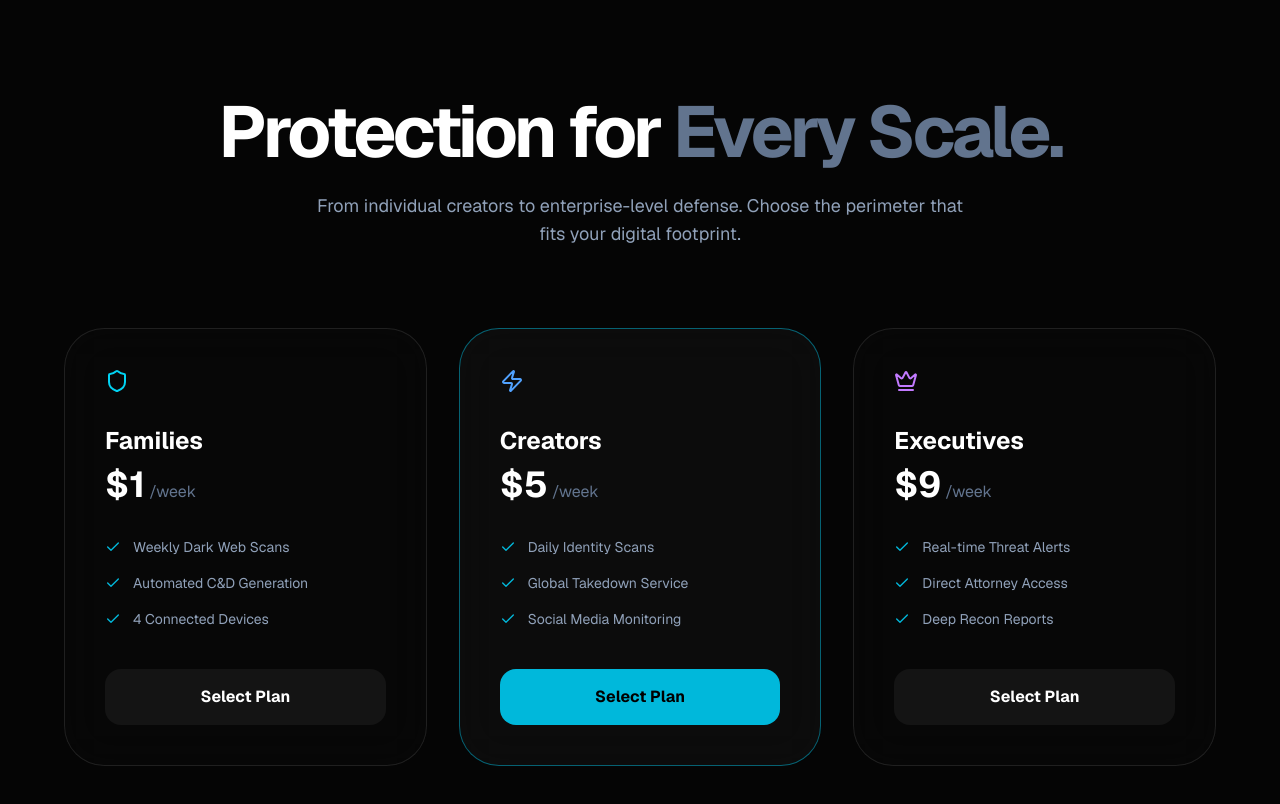
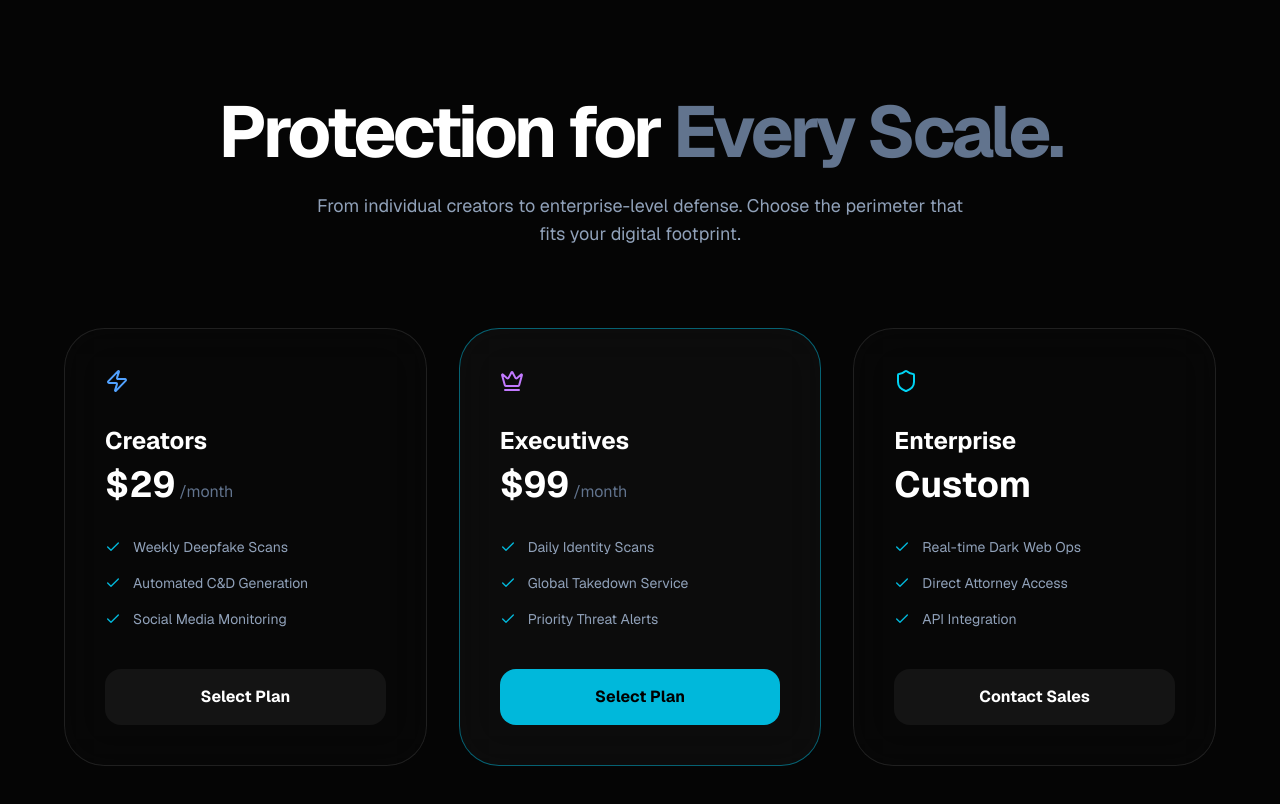
Before and after one commit to sahilsukhija/wardenre, a Next.js app: page /pricing in a window 1280 px wide. Shown: the top 804 px of the page. Built offline with nearby package versions, Linux system fonts and the light colour scheme.

Commit message:
Update page.tsx

```diff
--- a/app/pricing/page.tsx
+++ b/app/pricing/page.tsx
@@ -21,9 +21,9 @@ export default function ProfessionalPricing() {
 
       <div className="grid md:grid-cols-3 gap-8 max-w-6xl mx-auto">
         {[
-          { name: "Families", price: "1", icon: <Shield className="text-cyan-400" />, features: ["Weekly Dark Web Scans", "Automated C&D Generation", "4 Connected Devices"] },
-          { name: "Creators", price: "5", icon: <Zap className="text-blue-400" />, features: ["Daily Identity Scans", "Global Takedown Service", "Social Media Monitoring"], highlight: true },
-          { name: "Executives", price: "9", icon: <Crown className="text-purple-400" />, features: ["Real-time Threat Alerts", "Direct Attorney Access", "Deep Recon Reports"] }
+          { name: "Creators", price: "29", icon: <Zap className="text-blue-400" />, features: ["Weekly Deepfake Scans", "Automated C&D Generation", "Social Media Monitoring"] },
+          { name: "Executives", price: "99", icon: <Crown className="text-purple-400" />, features: ["Daily Identity Scans", "Global Takedown Service", "Priority Threat Alerts"], highlight: true },
+          { name: "Enterprise", price: "Custom", icon: <Shield className="text-cyan-400" />, features: ["Real-time Dark Web Ops", "Direct Attorney Access", "API Integration"] }
         ].map((plan, i) => (
           <motion.div
             key={i}
@@ -35,8 +35,14 @@ export default function ProfessionalPricing() {
             <div className="mb-8">{plan.icon}</div>
             <h3 className="text-2xl font-bold mb-2">{plan.name}</h3>
             <div className="flex items-baseline gap-1 mb-8">
-              <span className="text-4xl font-bold">${plan.price}</span>
-              <span className="text-slate-500">/week</span>
+              {plan.price === "Custom" ? (
+                <span className="text-4xl font-bold">Custom</span>
+              ) : (
+                <>
+                  <span className="text-4xl font-bold">${plan.price}</span>
+                  <span className="text-slate-500">/month</span>
+                </>
+              )}
             </div>
             <ul className="space-y-4 mb-10 flex-grow">
               {plan.features.map((f, j) => (
@@ -45,8 +51,8 @@ export default function ProfessionalPricing() {
                 </li>
               ))}
             </ul>
-            <button className={`w-full py-4 rounded-2xl font-bold transition-all ${plan.highlight ? 'bg-cyan-500 text-black hover:shadow-glow' : 'bg-white/5 hover:bg-white/10'}`}>
-              Select Plan
+            <button className={`w-full py-4 rounded-2xl font-bold transition-all ${plan.highlight ? 'bg-cyan-500 text-black hover:shadow-[0_0_15px_rgba(6,182,212,0.4)]' : 'bg-white/5 hover:bg-white/10'}`}>
+              {plan.price === "Custom" ? "Contact Sales" : "Select Plan"}
             </button>
           </motion.div>
         ))}
```
